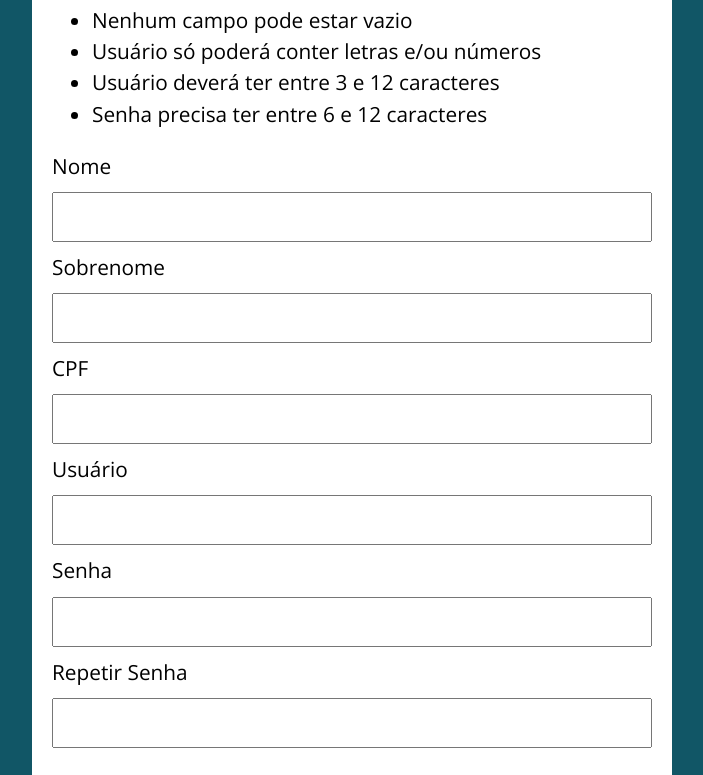
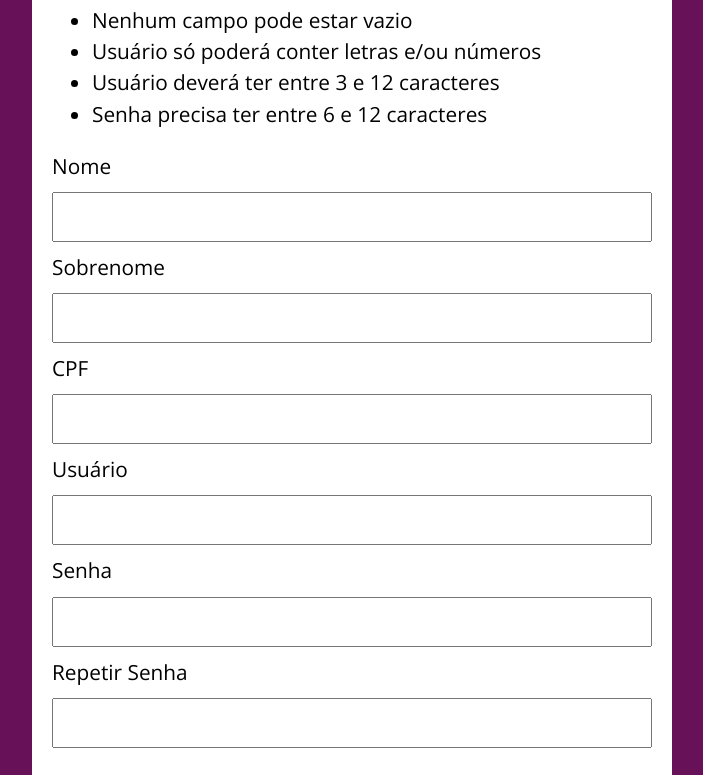
Before and after one commit to Mayson-A/valida-CPF, a plain HTML site: page validaForm/index.html in a window 1280 px wide. Shown: the part 148-923 px from the top of the page, without its empty margins (288-991 px from the left). Drawn offline with nearby package versions, Linux system fonts and the light colour scheme.

Commit message:
alteracao cor

```diff
--- a/validaForm/assets/css/style.css
+++ b/validaForm/assets/css/style.css
@@ -1,6 +1,6 @@
 @import url('https://fonts.googleapis.com/css?family=Open+Sans:400,700&display=swap');
 :root {
-  --primary-color: rgb(17, 86, 102);
+  --primary-color: rgb(102, 17, 88);
   --primary-color-darker: rgb(9, 48, 56);
 }
 
```
